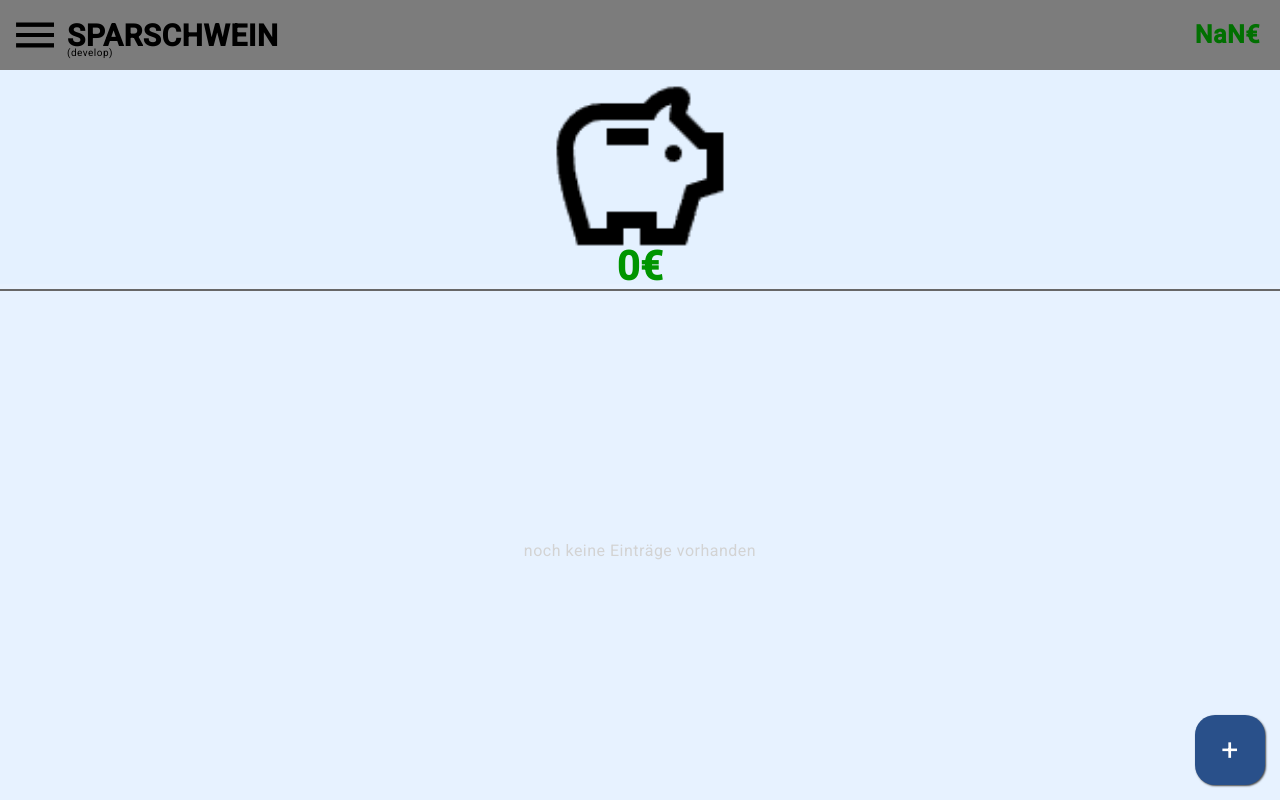
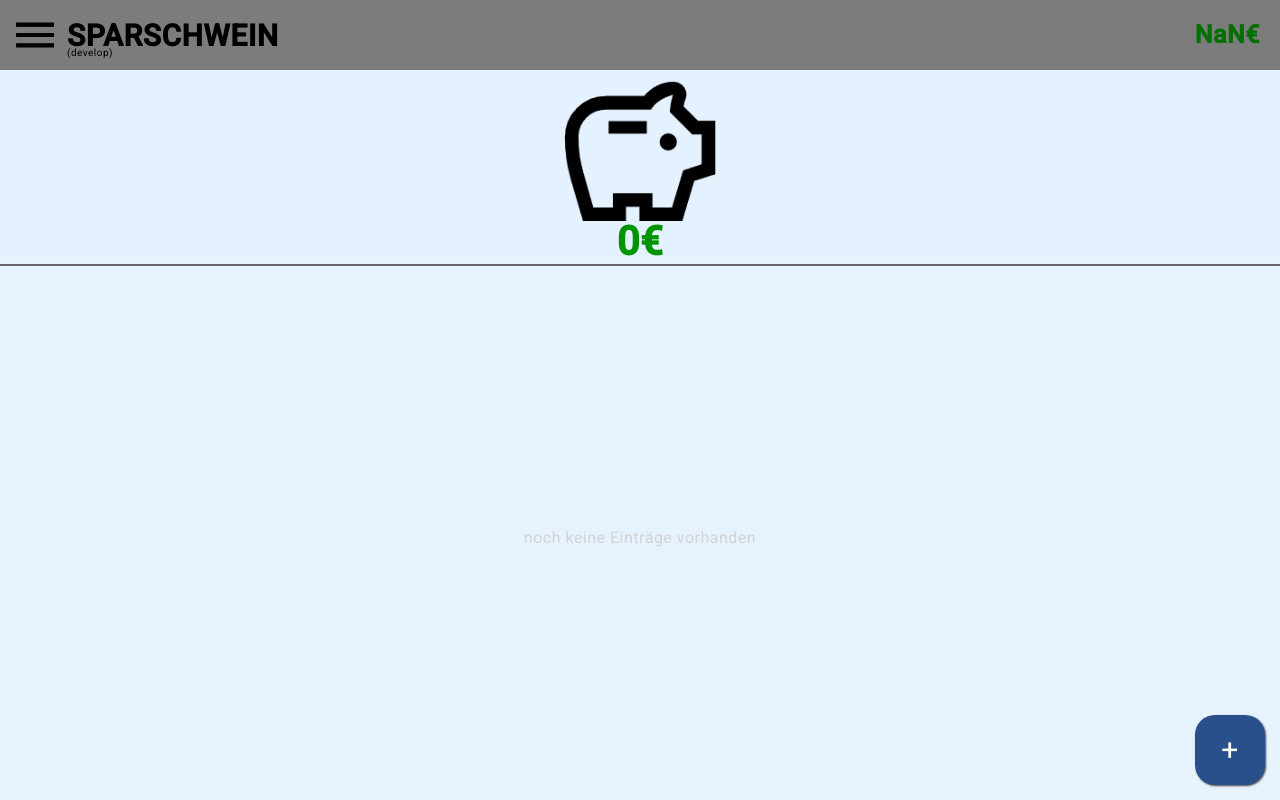
Before and after one commit to snipsllll/MoneyManagerPwa, an Angular app: page /sparschwein in a window 1280 px wide. Built offline with nearby package versions, Linux system fonts and the light colour scheme.

Commit message:
sparschwein-icon auflösung

```diff
--- a/src/app/Sites/Sparschwein/sparschwein/sparschwein.component.css
+++ b/src/app/Sites/Sparschwein/sparschwein/sparschwein.component.css
@@ -35,8 +35,9 @@
 }
 
 .sparschwein__sparschwein {
-  height: 200px;
-  width: 200px;
+  height: 170px;
+  width: 170px;
+  margin-bottom: 5px;
 }
 
 .sparschwein__betrag {
--- a/src/app/Sites/Sparschwein/sparschwein/sparschwein.component.html
+++ b/src/app/Sites/Sparschwein/sparschwein/sparschwein.component.html
@@ -1,7 +1,7 @@
 <div class="sparschwein">
   <app-top-bar></app-top-bar>
   <div class="sparschwein__top">
-    <img src="assets/sparschwein.png" class="sparschwein__sparschwein">
+    <img src="../../../../assets/sparschwein.png" class="sparschwein__sparschwein">
     <div class="sparschwein__betrag">
       <b class="green" [class.red]="sparschweinData().erspartes < 0">{{ toFixedDown(sparschweinData().erspartes!, 2) }}€</b>
     </div>
```
Also changed, not shown: src/assets/sparschwein.png.
